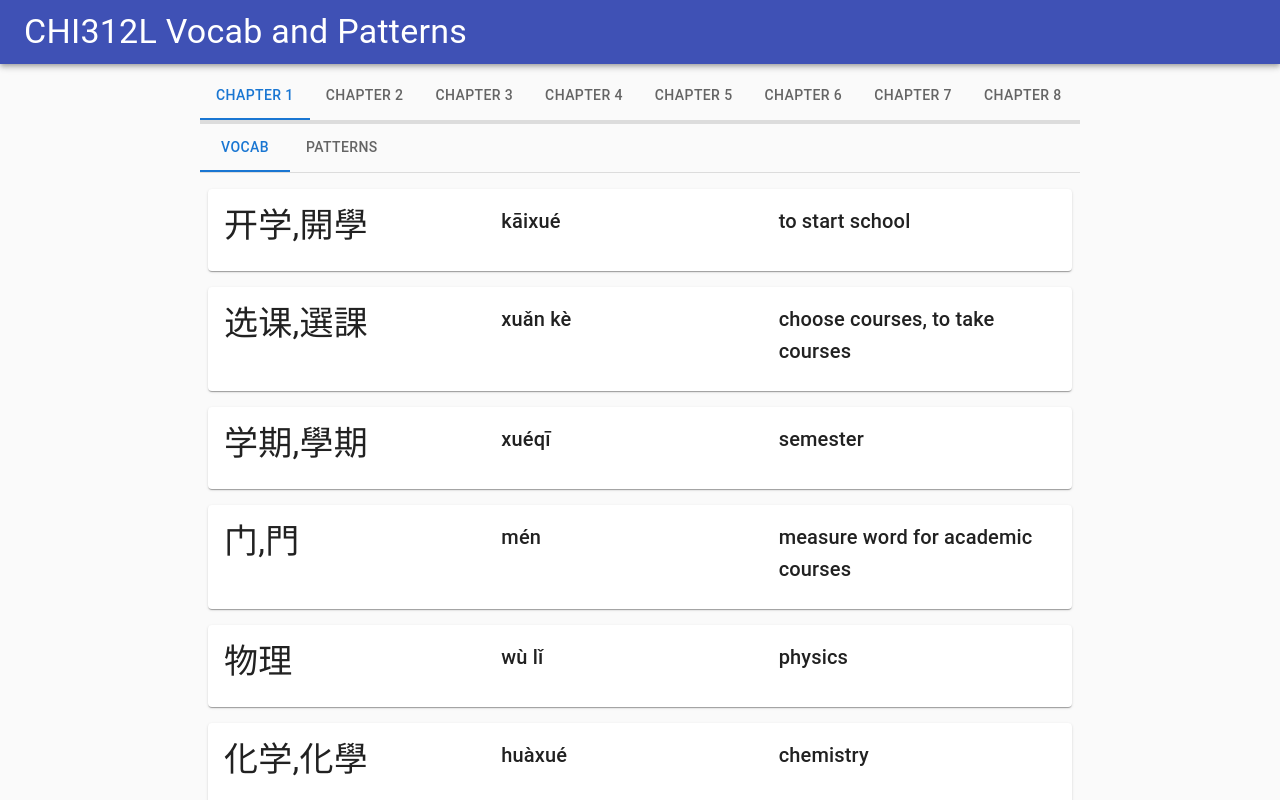
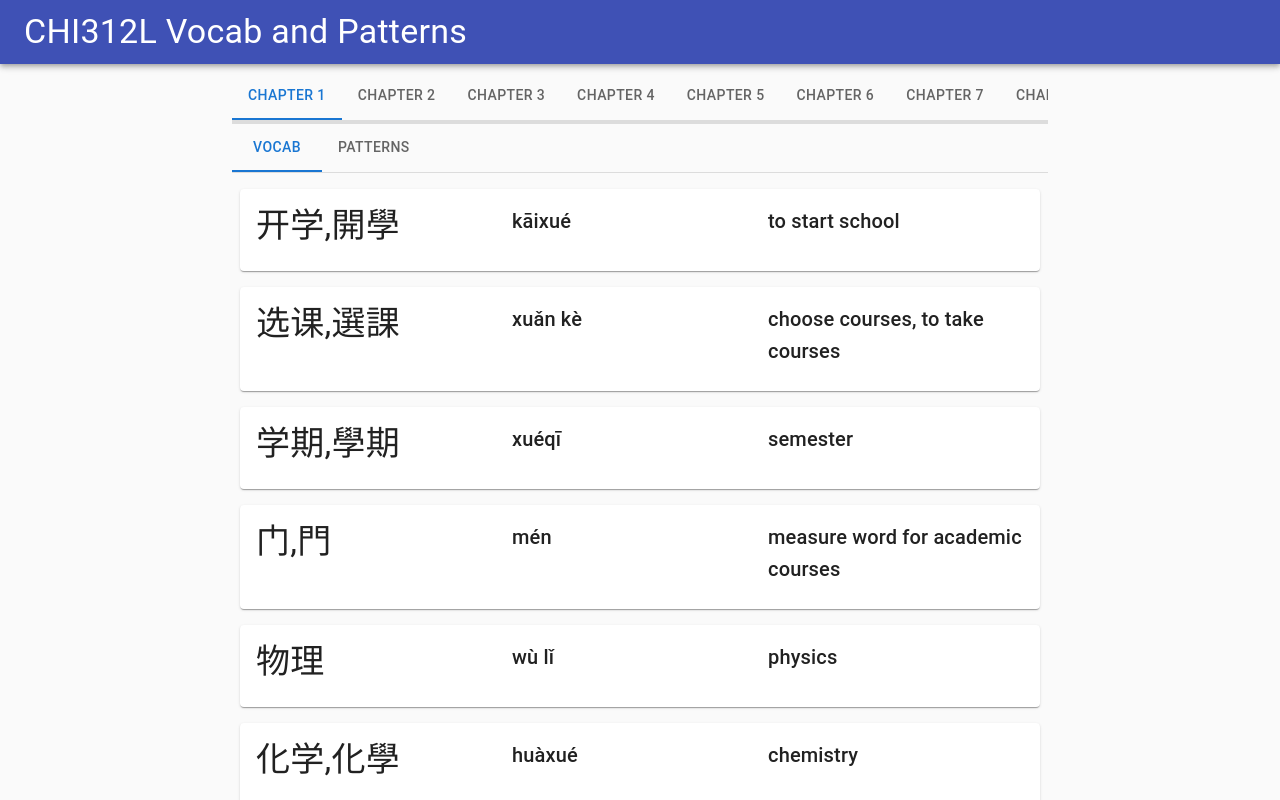
Before and after one commit to broten15/chi-study-webapp, a React (Create React App) app in the folder react-app/: page / in a window 1280 px wide. Shown: the top 800 px of the page. Built offline with nearby package versions, Linux system fonts and the light colour scheme.

Commit message:
added todo item and changed app width

```diff
--- a/react-app/src/App.js
+++ b/react-app/src/App.js
@@ -19,7 +19,7 @@ import Box from '@mui/material/Box';
 const ContentWrapper = styled('div')({
   padding: 8,
   borderRadius: 4,
-  width: "70%",
+  width: "65%",
   minWidth: "42rem",
   margin: "auto",
 });
```
Also changed, not shown: 1 other file (tests, documents, lock files or other folders).
